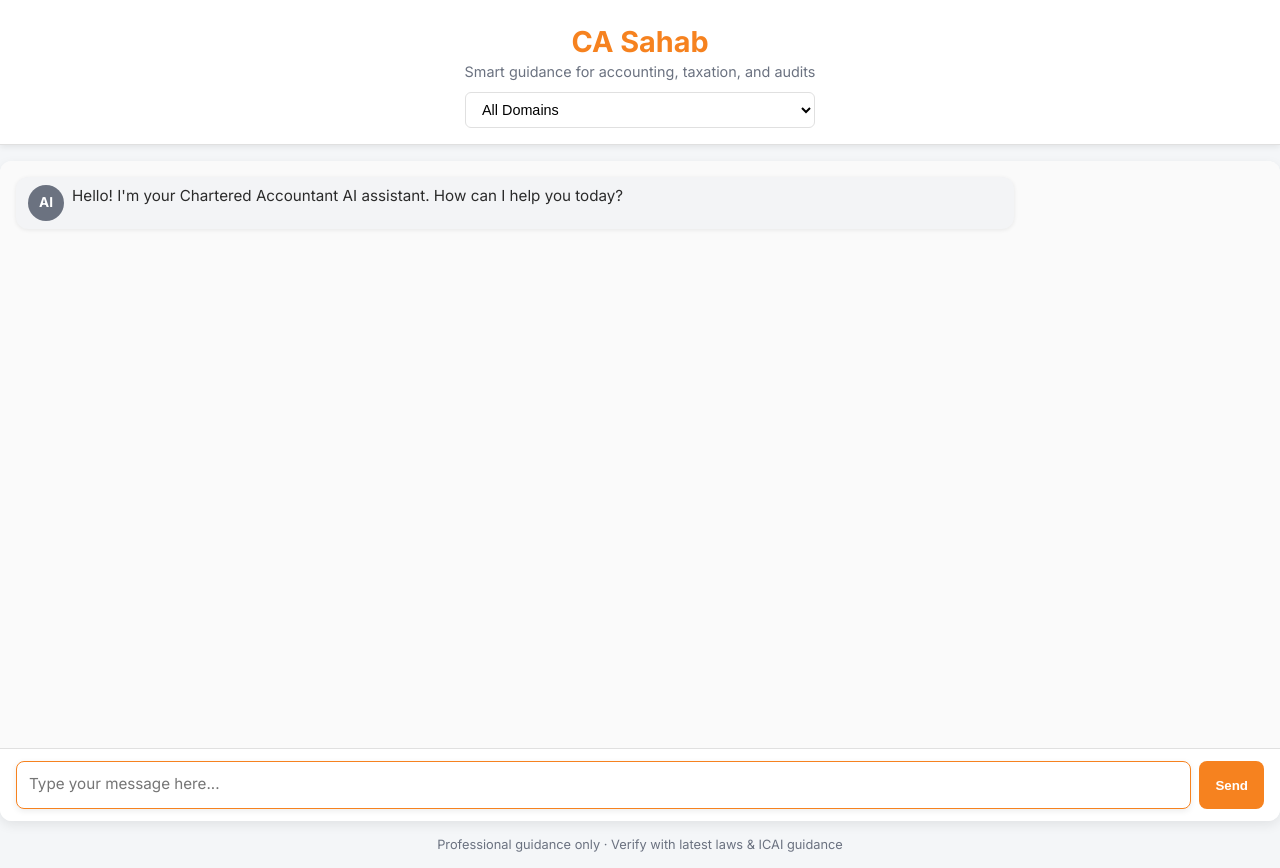
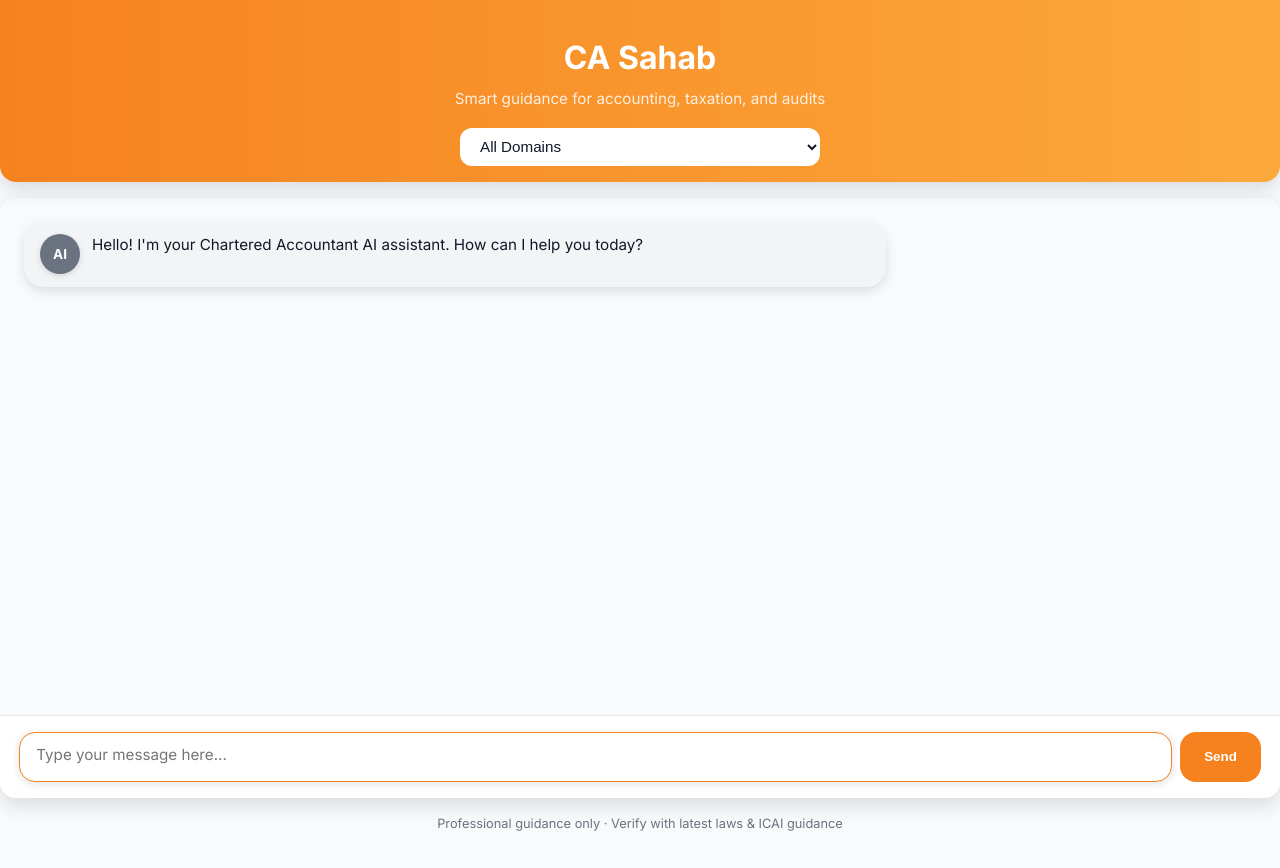
Before and after one commit to SegMarTech/ca-ai-llm, a website: page public/index.html in a window 1280 px wide. Drawn offline with nearby package versions, Linux system fonts and the light colour scheme.

Commit message:
Update index.html

```diff
--- a/public/index.html
+++ b/public/index.html
@@ -15,106 +15,131 @@
 :root {
   --primary-color: #f6821f;
   --primary-hover: #e67e22;
-  --bg-light: #f4f6f8;
-  --border-color: #e0e0e0;
-  --text-color: #2b2b2b;
+  --bg-light: #f9fafb;
+  --border-color: #e5e7eb;
+  --text-color: #111827;
   --text-light: #6b7280;
   --user-msg-bg: #fff8f0;
   --assistant-msg-bg: #f3f4f6;
-  --copy-btn-bg: #e0e0e0;
-  --shadow: rgba(0, 0, 0, 0.08);
+  --shadow: rgba(0, 0, 0, 0.12);
+  --input-bg: #fff;
+  --scrollbar-bg: #e0e0e0;
+  --scrollbar-thumb: #c1c1c1;
+  --header-gradient: linear-gradient(90deg, #f6821f, #fca93c);
 }
 
 * {
   box-sizing: border-box;
+  margin: 0;
+  padding: 0;
 }
 
 body {
   font-family: 'Inter', sans-serif;
   background-color: var(--bg-light);
-  margin: 0;
-  padding: 0;
   color: var(--text-color);
+  line-height: 1.6;
 }
 
 header {
   text-align: center;
-  padding: 1.5rem 1rem 1rem 1rem;
-  background: white;
-  box-shadow: 0 2px 6px var(--shadow);
-  border-bottom: 1px solid var(--border-color);
+  padding: 2rem 1rem 1rem 1rem;
+  background: var(--header-gradient);
+  color: #fff;
+  box-shadow: 0 8px 20px var(--shadow);
   position: sticky;
   top: 0;
   z-index: 100;
+  border-radius: 0 0 16px 16px;
 }
 
 h1 {
-  color: var(--primary-color);
-  font-size: 1.8rem;
-  margin: 0;
+  font-size: 2rem;
+  font-weight: 700;
+  margin-bottom: 0.25rem;
 }
 
 header p {
-  color: var(--text-light);
-  margin: 0.25rem 0 0 0;
-  font-size: 0.9rem;
+  font-size: 0.95rem;
+  color: rgba(255,255,255,0.85);
 }
 
 .domain-select {
-  margin-top: 0.75rem;
-  padding: 0.5rem 0.75rem;
-  border-radius: 6px;
-  border: 1px solid var(--border-color);
-  font-size: 0.9rem;
+  margin-top: 1rem;
+  padding: 0.6rem 1rem;
+  border-radius: 12px;
+  border: none;
+  font-size: 0.95rem;
+  cursor: pointer;
+  width: 90%;
+  max-width: 360px;
   background: #fff;
-  cursor: pointer;
+  color: #111827;
+  font-weight: 500;
   transition: all 0.2s;
-  width: 90%;
-  max-width: 350px;
 }
 
 .domain-select:hover {
-  border-color: var(--primary-color);
-  box-shadow: 0 2px 8px var(--shadow);
+  box-shadow: 0 4px 12px var(--shadow);
 }
 
 .chat-container {
   display: flex;
   flex-direction: column;
-  height: calc(100vh - 140px);
+  height: calc(100vh - 200px);
   margin: 1rem auto;
-  border-radius: 12px;
+  border-radius: 16px;
   overflow: hidden;
-  background: white;
-  box-shadow: 0 4px 12px var(--shadow);
+  background: #fff;
+  box-shadow: 0 8px 20px var(--shadow);
 }
 
 .chat-messages {
   flex: 1;
   overflow-y: auto;
-  padding: 1rem;
+  padding: 1.5rem;
   display: flex;
   flex-direction: column;
-  gap: 0.75rem;
-  background: #fafafa;
+  gap: 1rem;
+  background: #f9fafb;
+  scrollbar-width: thin;
+}
+
+.chat-messages::-webkit-scrollbar {
+  width: 8px;
+}
+
+.chat-messages::-webkit-scrollbar-track {
+  background: var(--scrollbar-bg);
+  border-radius: 8px;
+}
+
+.chat-messages::-webkit-scrollbar-thumb {
+  background: var(--scrollbar-thumb);
+  border-radius: 8px;
 }
 
 .message {
   display: flex;
   align-items: flex-start;
-  gap: 0.5rem;
-  max-width: 80%;
-  padding: 0.5rem 0.75rem;
-  border-radius: 12px;
+  gap: 0.75rem;
+  max-width: 70%;
+  padding: 0.8rem 1rem;
+  border-radius: 20px;
   font-size: 0.95rem;
-  line-height: 1.4;
+  line-height: 1.5;
   word-wrap: break-word;
-  box-shadow: 0 1px 4px var(--shadow);
+  box-shadow: 0 4px 12px var(--shadow);
+  transition: transform 0.2s;
+}
+
+.message:hover {
+  transform: translateY(-2px);
 }
 
 .message .avatar {
-  width: 36px;
-  height: 36px;
+  width: 40px;
+  height: 40px;
   border-radius: 50%;
   font-weight: bold;
   display: flex;
@@ -122,6 +147,7 @@ header p {
   justify-content: center;
   flex-shrink: 0;
   font-size: 0.85rem;
+  box-shadow: 0 2px 6px var(--shadow);
 }
 
 .user-message {
@@ -132,7 +158,7 @@ header p {
 
 .user-message .avatar {
   background: var(--primary-color);
-  color: white;
+  color: #fff;
 }
 
 .assistant-message {
@@ -141,41 +167,42 @@ header p {
 
 .assistant-message .avatar {
   background: var(--text-light);
-  color: white;
+  color: #fff;
 }
 
 .message-input {
   display: flex;
   gap: 0.5rem;
-  padding: 0.75rem 1rem;
+  padding: 1rem 1.2rem;
   border-top: 1px solid var(--border-color);
-  background: white;
+  background: #fff;
 }
 
 #user-input {
   flex: 1;
-  padding: 0.75rem;
+  padding: 0.8rem 1rem;
   border: 1px solid var(--border-color);
-  border-radius: 8px;
+  border-radius: 16px;
   font-family: inherit;
   font-size: 0.95rem;
   resize: none;
-  min-height: 48px;
+  min-height: 50px;
   transition: all 0.2s;
+  background: var(--input-bg);
 }
 
 #user-input:focus {
   outline: none;
   border-color: var(--primary-color);
-  box-shadow: 0 2px 6px var(--shadow);
+  box-shadow: 0 2px 8px var(--shadow);
 }
 
 #send-button {
   background-color: var(--primary-color);
-  color: white;
+  color: #fff;
   border: none;
-  border-radius: 8px;
-  padding: 0 1rem;
+  border-radius: 16px;
+  padding: 0 1.5rem;
   cursor: pointer;
   font-weight: 600;
   transition: all 0.2s;
@@ -183,7 +210,7 @@ header p {
 
 #send-button:hover {
   background-color: var(--primary-hover);
-  box-shadow: 0 2px 6px var(--shadow);
+  box-shadow: 0 2px 8px var(--shadow);
 }
 
 #send-button:disabled {
@@ -196,6 +223,7 @@ header p {
   color: var(--text-light);
   padding: 0.5rem 1rem;
   display: none;
+  text-align: left;
 }
 
 .typing-indicator.visible {
@@ -213,7 +241,7 @@ footer {
 /* Mobile Responsive */
 @media (max-width: 600px) {
   h1 {
-    font-size: 1.5rem;
+    font-size: 1.6rem;
   }
 
   .domain-select {
@@ -222,13 +250,13 @@ footer {
 
   .chat-container {
     margin: 0.5rem;
-    height: calc(100vh - 120px);
+    height: calc(100vh - 180px);
   }
 
   .message {
-    max-width: 90%;
+    max-width: 85%;
     font-size: 0.9rem;
-    padding: 0.4rem 0.6rem;
+    padding: 0.6rem 0.8rem;
   }
 
   #user-input {
```
